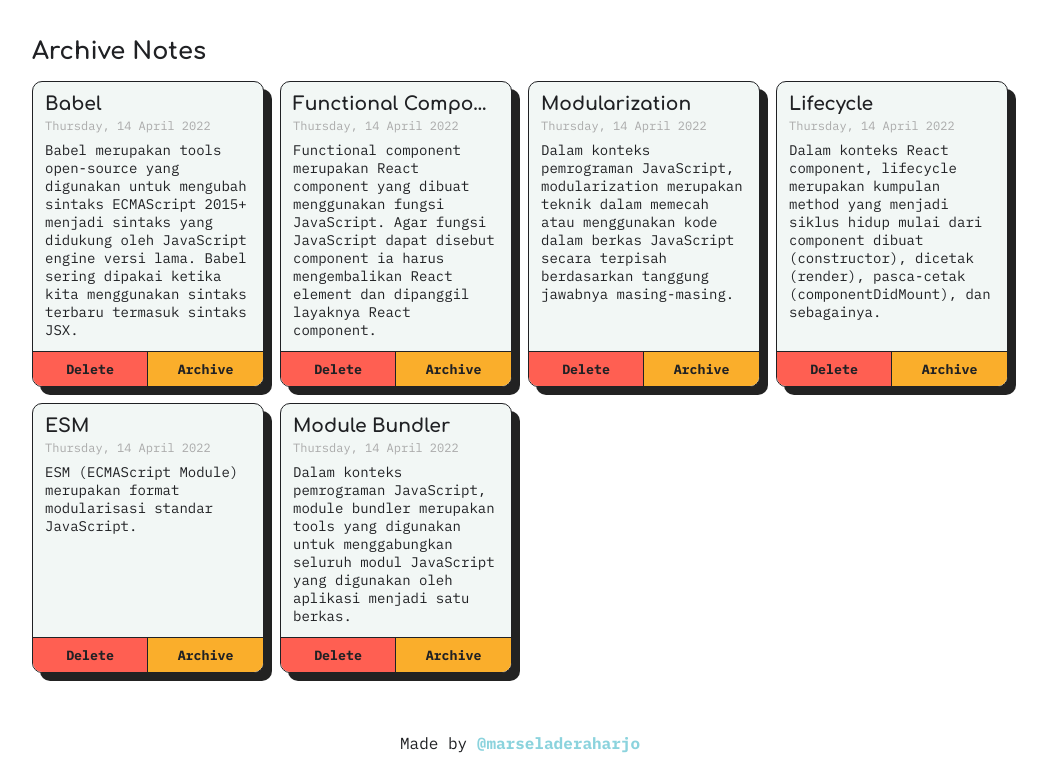
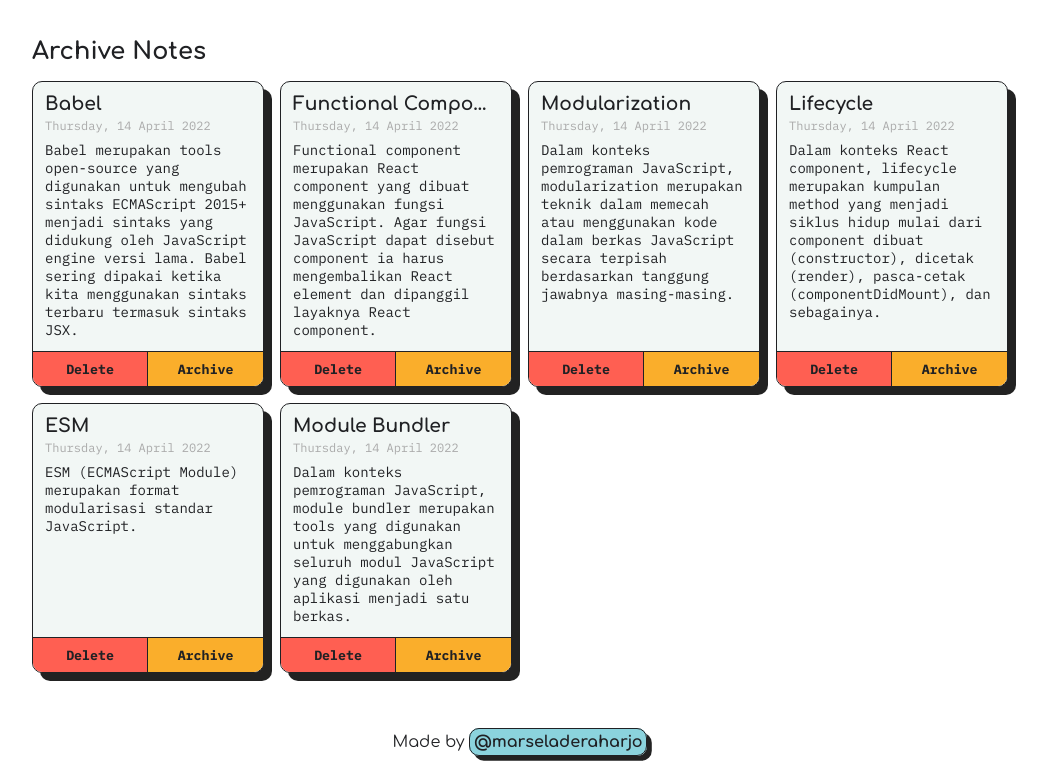
Before and after one commit to marseladeraharjo/Dicoding-PersonalNote, a React (Vite) app: page / in a window 1280 px wide. Shown: the part 1170-1947 px from the top of the page, without its empty margins (120-1167 px from the left). Built offline with nearby package versions, Linux system fonts and the light colour scheme.

Commit message:
change footer style

```diff
--- a/src/styles/style.css
+++ b/src/styles/style.css
@@ -60,12 +60,18 @@ textarea {
   display: flex;
   justify-content: center;
   margin-bottom: 24px;
+  font-family: "Comfortaa", sans-serif;
 }
 
 .note-app__footer a {
   text-decoration: none;
-  color: #8bd3dd;
+  color: #202124;
+  background-color: #8bd3dd;
   font-weight: 700;
+  border: 1px solid #202124;
+  border-radius: 10px;
+  box-shadow: 0.3rem 0.3rem 0 #222;
+  padding: 4px;
 }
 
 .note-input {
```
